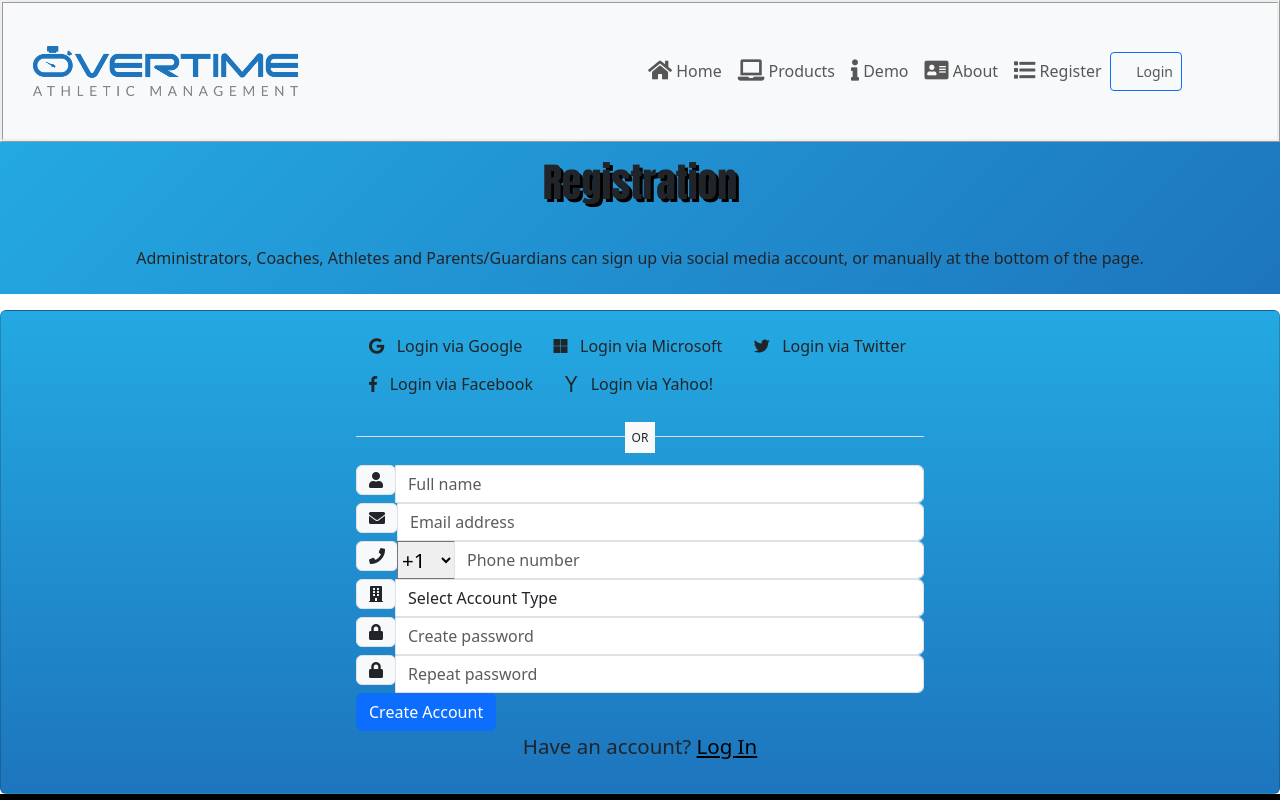
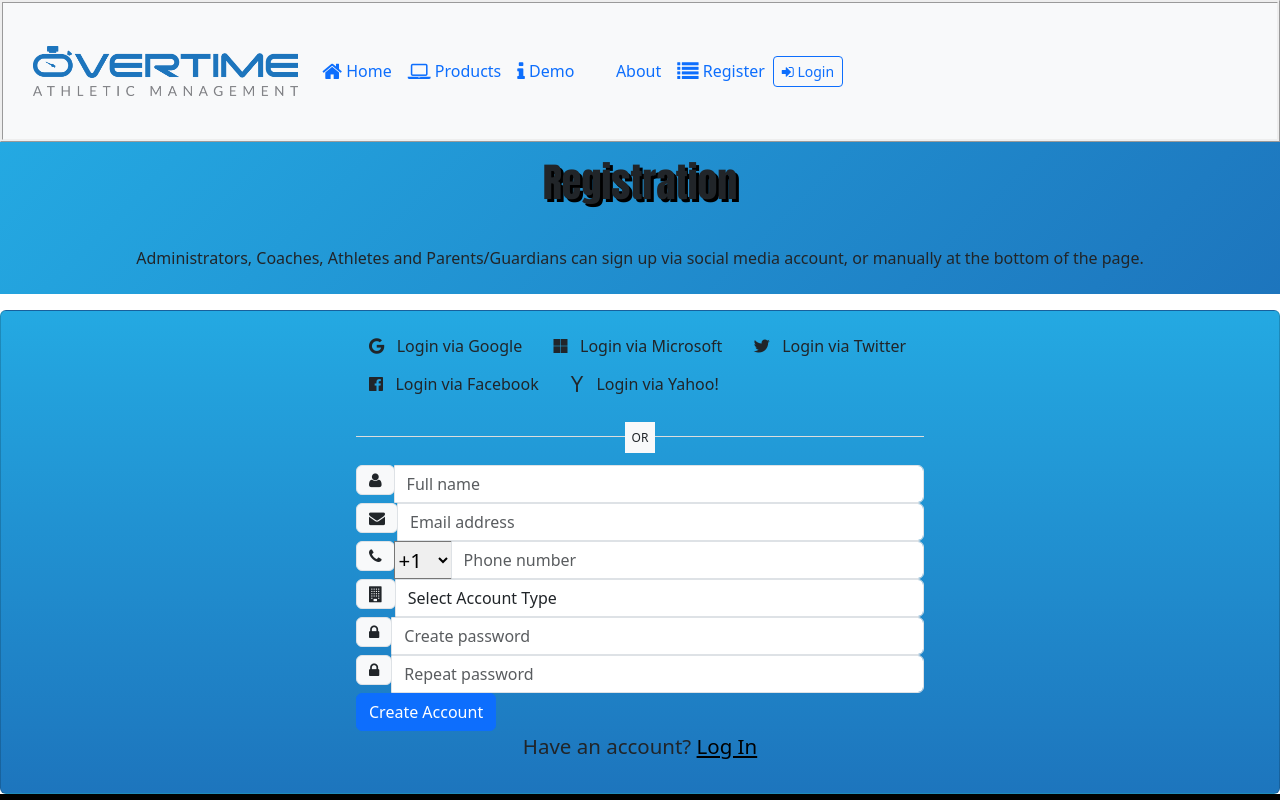
Before and after one commit to bartholomewdevelopment/overtimeam, a website: page register.html in a window 1280 px wide. Shown: the top 800 px of the page. Drawn offline with nearby package versions, Linux system fonts and the light colour scheme; files that its build step writes are made by us from their sources; files whose address does not match are found by name.

Commit message:
fixed navbar collapse

```diff
--- a/register.html
+++ b/register.html
@@ -6,49 +6,45 @@
     <meta http-equiv="X-UA-Compatible" content="IE=edge">
     <meta name="description" content="">
     <meta name="author" content="">
-    <link rel="stylesheet" href="node_modules/bootstrap/dist/css/bootstrap.min.css" />
-    <link rel="stylesheet" href="node_modules/font-awesome/css/font-awesome.min.css" />
+
     <!--Access to Social Media icons for Create Account, but takes away the Login icon-->
+    <!--Reordered the CSS files so Login Icon would show up, double check to make sure I didn't break anything else  (Jerome)-->
     <link rel="stylesheet" href="https://use.fontawesome.com/releases/v5.0.8/css/all.css">
     <link rel="stylesheet" href="node_modules/bootstrap-social/bootstrap-social.css" />
     <link rel="icon" href="/docs/4.0/assets/img/favicons/favicon.ico">
+    <link rel="canonical" href="https://getbootstrap.com/docs/4.0/examples/sign-in/">
+    <link rel="stylesheet" href="node_modules/bootstrap/dist/css/bootstrap.min.css" />
+    <link rel="stylesheet" href="node_modules/font-awesome/css/font-awesome.min.css" />
     <link rel="stylesheet" href="css/style.css" />
-    <link rel="canonical" href="https://getbootstrap.com/docs/4.0/examples/sign-in/">
     <!--Bootstrap core CSS-->
-        <link href="../../dist/css/bootstrap.min.css" rel="stylesheet">
+    <link href="../../dist/css/bootstrap.min.css" rel="stylesheet">
+
     <title>Registration - Overtime A.M.</title>
   </head>
 
     <body >
-      <header class="jumbotron jumbotron-fluid bg-light">
-        <nav class="navbar navbar-expand-sm sticky-top bg-light">
-
-          <div class="col">
-            <div class="row">
-              <a class="navbar-brand" href="index.html"><img src="img/logo.png" height="50" /></a>
-            </div>
+      <header class="jumbotron jumbotron-fluid bg-light sticky-top">
+        <nav class="navbar navbar-expand-md navbar-light bg-light">
+          <a class="navbar-brand" href="#"><img src="img/logo.png" height="50"></a>
+          <button class="navbar-toggler" type="button" data-toggle="collapse" data-target="#overtimeNavbar">
+            <span class="navbar-toggler-icon"></span>
+          </button>
+          <div class="collapse navbar-collapse text-primary" id="overtimeNavbar">
+            <ul class="navbar-nav ml-auto">
+              <li class="nav-item"><a class="nav-link text-primary" href="index.html"><i class="fa fa-home fa-lg"></i> Home</a></li>
+              <li class="nav-item"><a class="nav-link text-primary" href="product.html"><i class="fa fa-solid fa-laptop fa-lg"></i> Products</a></li>
+              <li class="nav-item"><a class="nav-link text-primary" href="demo.html"><i class="fa fa-info fa-lg"></i> Demo</a></li>
+              <li class="nav-item"><a class="nav-link text-primary" href="about.html"><i class="fa fa-address-card fa-lg"></i> About</a></li>
+              <li class="nav-item active"><a class="nav-link text-primary" href="#"><i class="fa fa-list fa-lg"></i> Register</a></li>
+            </ul>
+            <span class="ml-auto btn btn-outline-primary btn-sm">
+              <a role="button" data-toggle="modal" data-target="#loginModal">
+                <i class="fa fa-sign-in"></i> Login
+              </a>
+            </span>
           </div>
-          <div class="col">
-            <div class="row">
-              <div class="collapse navbar-collapse" id="nucampNavbar">
-                <ul class="navbar-nav ml-auto">
-                  <li class="nav-item"><a class="nav-link" href="index.html"><i class="fa fa-home fa-lg"></i> Home</a></li>
-                  <li class="nav-item"><a class="nav-link" href="product.html"><i class="fa fa-solid fa-laptop fa-lg"></i>
-                      Products</a></li>
-                  <li class="nav-item"><a class="nav-link" href="demo.html"><i class="fa fa-info fa-lg"></i> Demo</a></li>
-                  <li class="nav-item"><a class="nav-link" href="about.html"><i class="fa fa-address-card fa-lg"></i> About</a></li>
-                  <li class="nav-item active"><a class="nav-link" href="#"><i class="fa fa-list fa-lg"></i>
-                      Register</a></li>
-                </ul>
-                <span class="navbar-text ml-auto btn btn-outline-primary btn-sm"><a role="button" data-toggle="modal" data-target="#loginModal"><i class="fa fa-sign-in"></i> Login</a></span>
-
-              </div>
-            </div>
-          </div>
-          <button class="navbar-toggler" type="button" data-toggle="collapse" data-target="#nucampNavbar"><span
-              class="navbar-toggler-icon"></span></button>
         </nav>
-      </header>
+    </header>
 
                       <!-- Start of Login Modal Code-->
                       <div id="loginModal" class="modal fade" role="dialog">
```
Also changed, not shown: about.html (+20 -27 lines), demo.html (+20 -27 lines), index.html (+8 -11 lines), product.html (+16 -19 lines), 1 other file.
